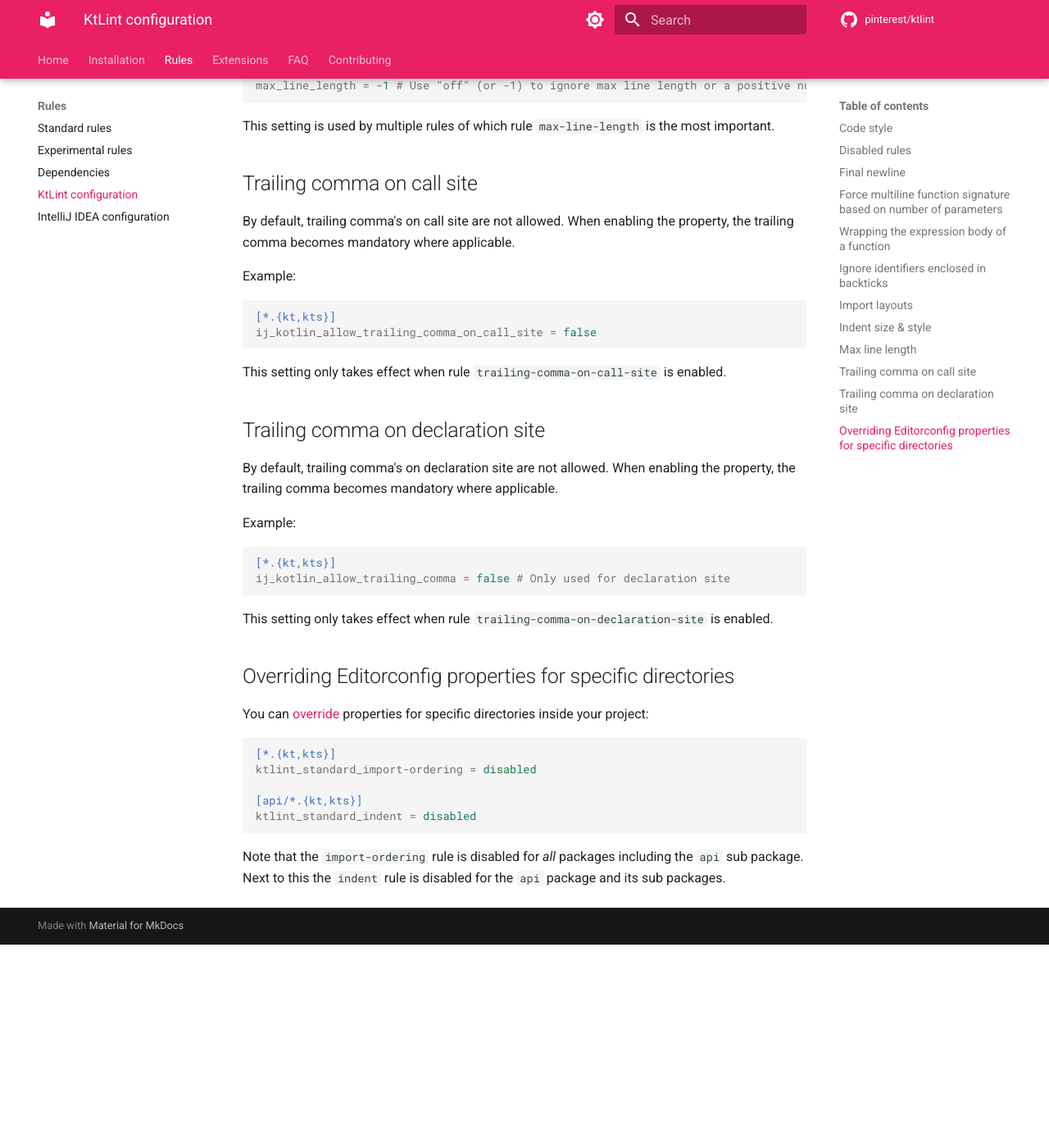
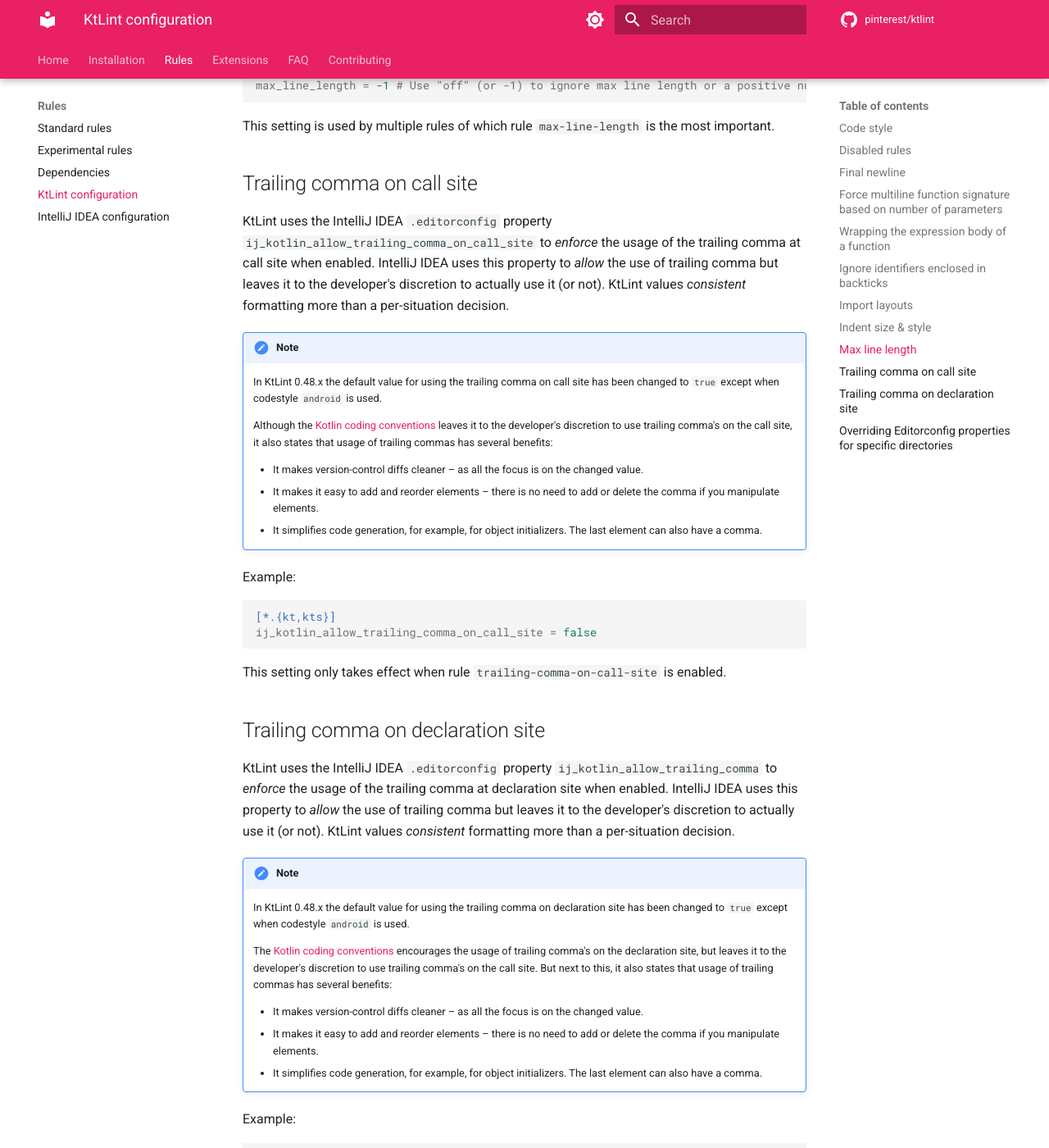
Before and after one commit to pinterest/ktlint, an MkDocs documentation site: the page built from docs/rules/configuration-ktlint.md, in a window 1280 px wide and 1400 px high, scrolled down 5468 px. Shown: the whole window at 82% size. Built offline with MkDocs 1.6.1 and Material for MkDocs 9.7.7, drawn with Linux system fonts in a browser that asks for light colours; comment, search, counter and statistics services are not loaded; before the commit the page ends 6620 px from its top, so only the background shows below that.

Commit message:
Fix documentation - trailing comma's are enabled by default except for android codestyle (#1814)

````diff
--- a/docs/rules/configuration-ktlint.md
+++ b/docs/rules/configuration-ktlint.md
@@ -204,7 +204,16 @@ This setting is used by multiple rules of which rule `max-line-length` is the mo
 
 ## Trailing comma on call site
 
-By default, trailing comma's on call site are not allowed. When enabling the property, the trailing comma becomes mandatory where applicable.
+KtLint uses the IntelliJ IDEA `.editorconfig` property `ij_kotlin_allow_trailing_comma_on_call_site` to *enforce* the usage of the trailing comma at call site when enabled. IntelliJ IDEA uses this property to *allow* the use of trailing comma but leaves it to the developer's discretion to actually use it (or not). KtLint values *consistent* formatting more than a per-situation decision.
+
+!!! note
+    In KtLint 0.48.x the default value for using the trailing comma on call site has been changed to `true` except when codestyle `android` is used.
+
+    Although the [Kotlin coding conventions](https://kotlinlang.org/docs/reference/coding-conventions.html#names-for-test-methods) leaves it to the developer's discretion to use trailing comma's on the call site, it also states that usage of trailing commas has several benefits:
+
+     * It makes version-control diffs cleaner – as all the focus is on the changed value.
+     * It makes it easy to add and reorder elements – there is no need to add or delete the comma if you manipulate elements.
+     * It simplifies code generation, for example, for object initializers. The last element can also have a comma.
 
 Example:
 ```ini
@@ -216,7 +225,16 @@ This setting only takes effect when rule `trailing-comma-on-call-site` is enable
 
 ## Trailing comma on declaration site
 
-By default, trailing comma's on declaration site are not allowed. When enabling the property, the trailing comma becomes mandatory where applicable.
+KtLint uses the IntelliJ IDEA `.editorconfig` property `ij_kotlin_allow_trailing_comma` to *enforce* the usage of the trailing comma at declaration site when enabled. IntelliJ IDEA uses this property to *allow* the use of trailing comma but leaves it to the developer's discretion to actually use it (or not). KtLint values *consistent* formatting more than a per-situation decision.
+
+!!! note
+    In KtLint 0.48.x the default value for using the trailing comma on declaration site has been changed to `true` except when codestyle `android` is used.
+
+    The [Kotlin coding conventions](https://kotlinlang.org/docs/reference/coding-conventions.html#names-for-test-methods) encourages the usage of trailing comma's on the declaration site, but leaves it to the developer's discretion to use trailing comma's on the call site. But next to this, it also states that usage of trailing commas has several benefits:
+
+     * It makes version-control diffs cleaner – as all the focus is on the changed value.
+     * It makes it easy to add and reorder elements – there is no need to add or delete the comma if you manipulate elements.
+     * It simplifies code generation, for example, for object initializers. The last element can also have a comma.
 
 Example:
 ```ini
````
